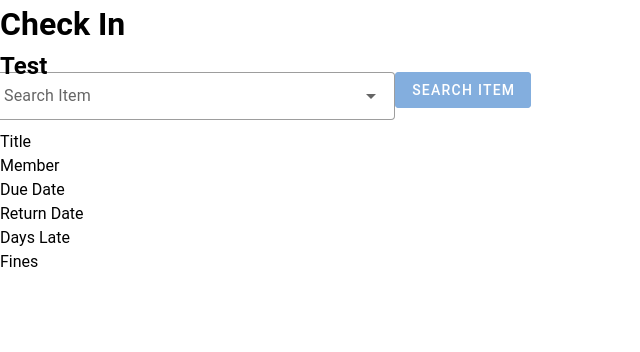
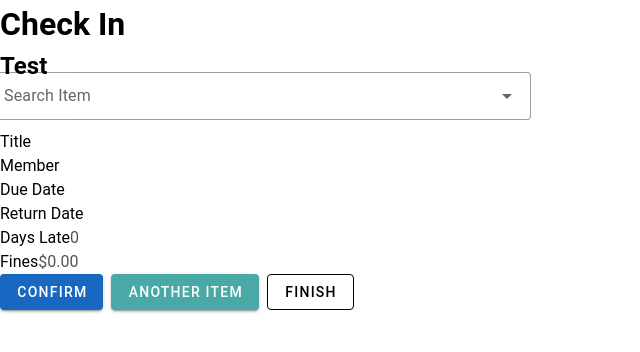
Before and after one commit to Johnathan-Friend/Wayback-Public-Library, a Vue app in the folder client/: page /checkin in a window 1280 px wide. Shown: the top 352 px of the page, without its empty margins (0-640 px from the left). Built offline with nearby package versions, Linux system fonts and the light colour scheme; no server answers.

Commit message:
updated buttons, fines, and return date

```diff
--- a/client/src/views/CheckIn.vue
+++ b/client/src/views/CheckIn.vue
@@ -1,7 +1,3 @@
-<script setup lang="ts">
-
-</script>
-
 <template>
   <h1>Check In</h1>
   <h2>Test</h2>
@@ -17,8 +13,8 @@
             v-model="selectedItemID"
             variant="outlined"
             density="comfortable"
+            @update:modelValue="fetchItemDetails()"
           />
-          <v-btn color="primary" @click="fetchItemDetails()" v-bind:disabled="!selectedItemID">Search Item</v-btn>
       </v-row>
   </v-col>
 
@@ -55,22 +51,36 @@
       <input :value="finesDisplay" disabled />
     </div>
 
+    <div>
+      <v-btn color="primary" @click="confirmCheckIn" class="mr-2">Confirm</v-btn>
+      <v-btn color="secondary" @click="resetFields" class="mr-2">Another Item</v-btn>
+      <v-btn color="black" @click="goToHome" variant="outlined">Finish</v-btn>
+    </div>
+
 </template>
 
 <script setup>
 import api from '../api/api'
 import { ref, onMounted } from 'vue'
+import { useRouter } from 'vue-router'
+
+const router = useRouter()
 
 const items = ref([]);
 const selectedItemID = ref(null);
 const itemDetails = ref(null);
 
-const Title = ref(null);
-const Member = ref(null);
-const DueDate = ref(null);
-const ReturnDate = ref(null);
-const DaysLate = ref(null);
-const Fines = ref(null);
+const title = ref(null);
+const member = ref(null);
+const dueDate = ref(null);
+const returnDate = ref(null);
+const daysLate = ref(0);
+const fines = ref(0);
+
+const dueDateDisplay = ref('');
+const returnDateDisplay = ref('');
+const daysLateDisplay = ref(0);
+const finesDisplay = ref('$0.00');
 
 async function loadItems() {
   try {
@@ -81,13 +91,64 @@ async function loadItems() {
 }
 
 async function fetchItemDetails() {
-  if (!selectedItemID.value) return
+  if (!selectedItemID.value) {
+    itemDetails.value = null;
+    title.value = null;
+    returnDate.value = null;
+    returnDateDisplay.value = '';
+    daysLate.value = 0;
+    daysLateDisplay.value = 0;
+    fines.value = 0;
+    finesDisplay.value = '$0.00';
+    return
+  }
+  try {
+    const selectedItem = items.value.find(item => item.ItemID === selectedItemID.value);
+    itemDetails.value = await api.getItemDetails(selectedItem.ISBN);
+    title.value = itemDetails.value.Title;
 
-  try {
-    itemDetails.value = await api.getItemDetails(selectedItemID.value);
+    const today = new Date();
+    returnDate.value = today;
+    returnDateDisplay.value = today.toLocaleDateString();
+
+    if (dueDate.value && returnDate.value) {
+      const due = new Date(dueDate.value);
+      const returned = new Date(returnDate.value);
+      const diffTime = returned - due;
+      const diffDays = Math.ceil(diffTime / (1000 * 60 * 60 * 24));
+      daysLate.value = diffDays > 0 ? diffDays : 0;
+    } else {
+      daysLate.value = 0;
+    }
+
+    daysLateDisplay.value = daysLate.value;
+    fines.value = daysLate.value * 1;
+    finesDisplay.value = `$${fines.value.toFixed(2)}`;
   } catch (err) {
     console.error("Failed to load items:", err);
   }
+}
+
+function resetFields() {
+  selectedItemID.value = null;
+  itemDetails.value = null;
+  title.value = null;
+  member.value = null;
+  dueDate.value = null;
+  returnDate.value = null;
+  daysLate.value = 0;
+  fines.value = 0;
+  dueDateDisplay.value = '';
+  returnDateDisplay.value = '';
+  daysLateDisplay.value = 0;
+  finesDisplay.value = '$0.00';
+}
+
+async function confirmCheckIn() {
+}
+
+function goToHome() {
+  router.push('/');
 }
 
 onMounted(() => {
```
